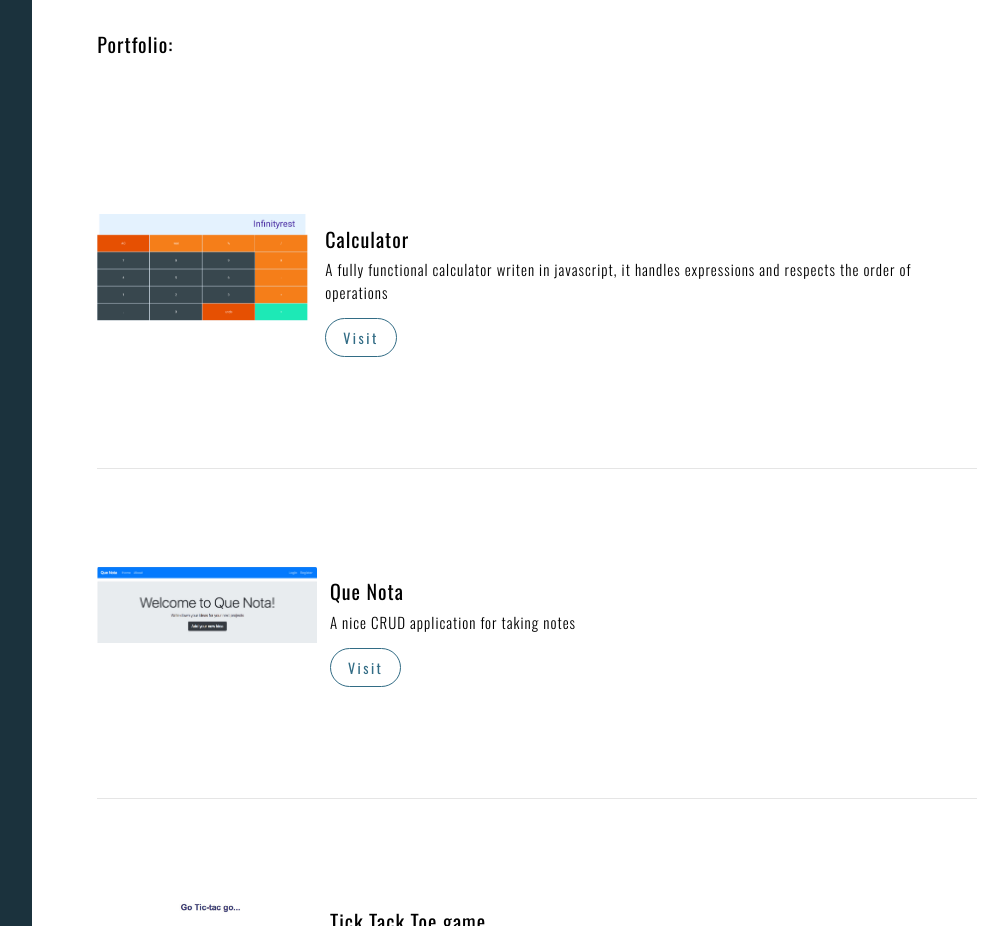
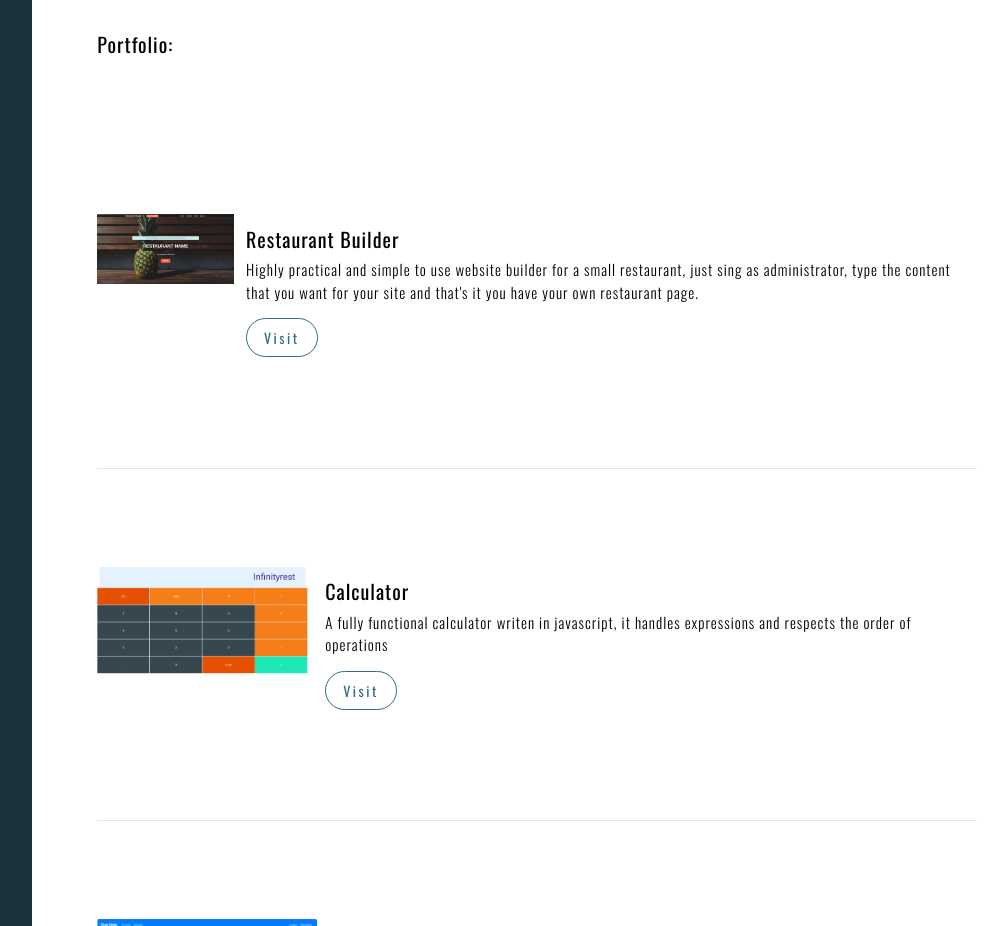
Before and after one commit to AlejandroMar/AlejandroMar.github.io, a website: page index.html in a window 1280 px wide. Shown: the part 920-1846 px from the top of the page, without its empty margins (237-1245 px from the left). Drawn offline with nearby package versions, Linux system fonts and the light colour scheme.

Commit message:
add link to restaurant builder

```diff
--- a/index.html
+++ b/index.html
@@ -71,6 +71,21 @@
     <section class="portfolio" id="portfolio">
       <div class="container">
         <h2 class="portafolio-title toAnimate slideIn">Portfolio:</h2>
+
+        <!-- Restaurant Builder -->
+        <div class="card flex-sm-row">
+          <a href="http://patrickschuelke.me/restaurant-builder/" target="_blank" class="card-img-top toAnimate fadeIn">
+            <img src="./resources/img/restaurant-builder.jpg" alt="Card image cap">
+          </a>
+          <div class="card-body toAnimate  slideToLeft">
+            <h5 class="card-title">Restaurant Builder</h5>
+            <p class="card-text mb-4">Highly practical and simple to use website builder for a small restaurant, just sing as administrator, type the
+              content that you want for your site and that's it you have your own restaurant page.</p>
+            <a href="http://patrickschuelke.me/restaurant-builder/" target="_blank" class="btn btn-outline">Visit</a>
+          </div>
+        </div>
+        <hr class="toAnimate fadeIn">
+
         <!-- calculator -->
         <div class="card flex-sm-row">
           <a href="https://alejandromar.github.io/calculator/" target="_blank" class="card-img-top toAnimate fadeIn">
```
Also changed, not shown: resources/img/restaurant-builder.jpg (added), 1 other file.
